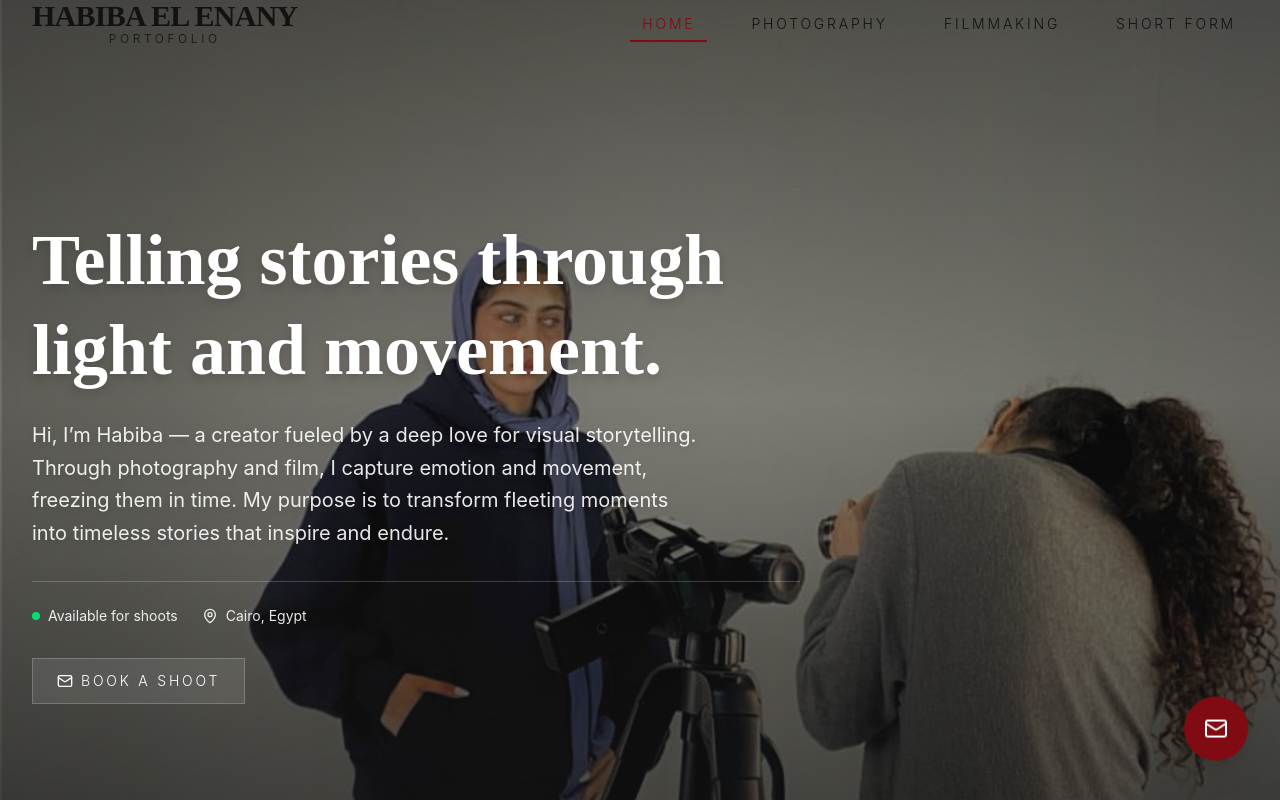
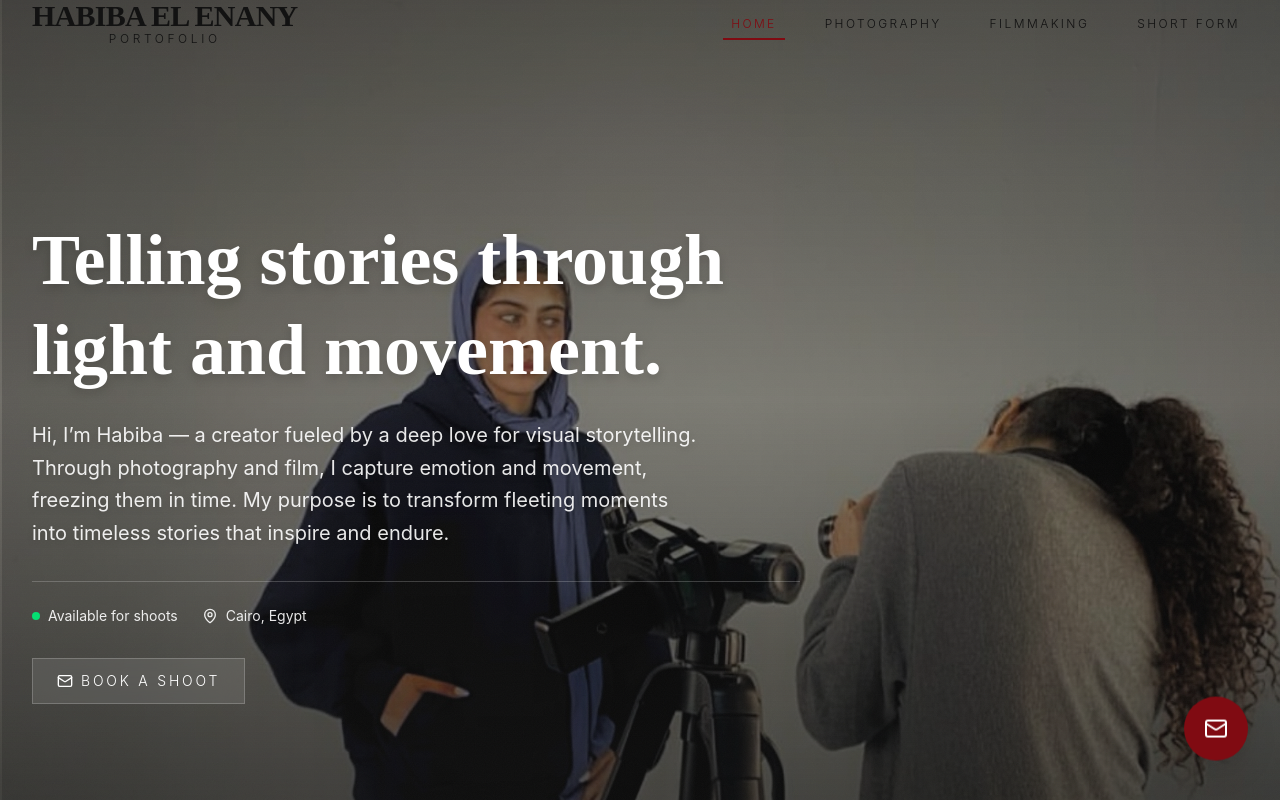
Before and after one commit to kareemelbhnasawy/habibaelenany, a React (Vite) app: page / in a window 1280 px wide. Shown: the top 802 px of the page. Built offline with nearby package versions, Linux system fonts and the light colour scheme.

Commit message:
fix: ipad view nav bar

```diff
--- a/src/components/Navbar.tsx
+++ b/src/components/Navbar.tsx
@@ -72,13 +72,13 @@ export function Navbar() {
           </Link>
 
           {/* Desktop Navigation */}
-          <div className="hidden md:flex items-center gap-8">
+          <div className="hidden lg:flex items-center gap-6 xl:gap-8">
             {siteConfig.nav.links.map((link) => (
               <Link
                 key={link.href}
                 to={link.href}
                 className={cn(
-                  "text-xs md:text-sm font-sans font-light tracking-[0.2em] uppercase transition-all px-3 py-2 relative outline-none",
+                  "text-xs font-sans font-light tracking-[0.2em] uppercase transition-all px-2 py-2 relative outline-none whitespace-nowrap",
                   location.pathname === link.href
                     ? "text-accent after:absolute after:bottom-0 after:left-0 after:right-0 after:h-[2px] after:bg-accent"
                     : "text-ink hover:text-accent"
@@ -92,7 +92,7 @@ export function Navbar() {
           {/* Mobile Menu Button */}
           <button
             onClick={() => setIsMobileMenuOpen(!isMobileMenuOpen)}
-            className="md:hidden p-2 outline-none relative z-[110]"
+            className="lg:hidden p-2 outline-none relative z-[110]"
             aria-label="Toggle menu"
             aria-expanded={isMobileMenuOpen}
           >
```
